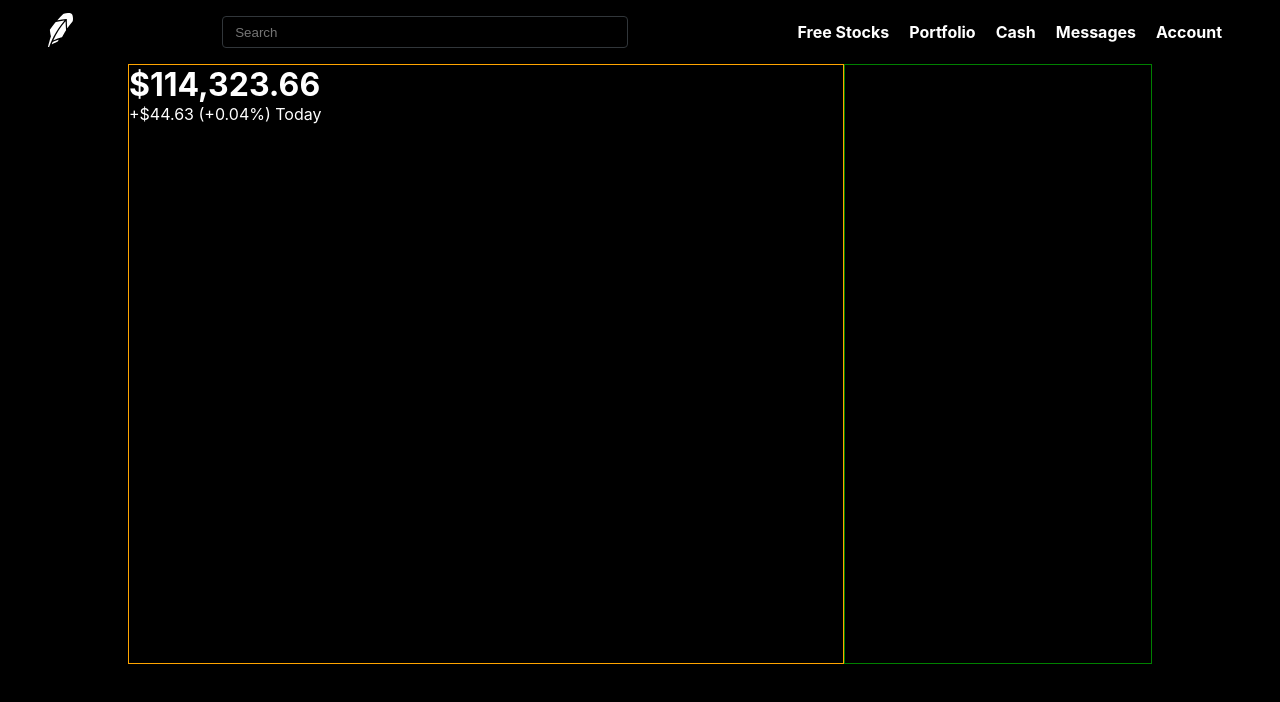
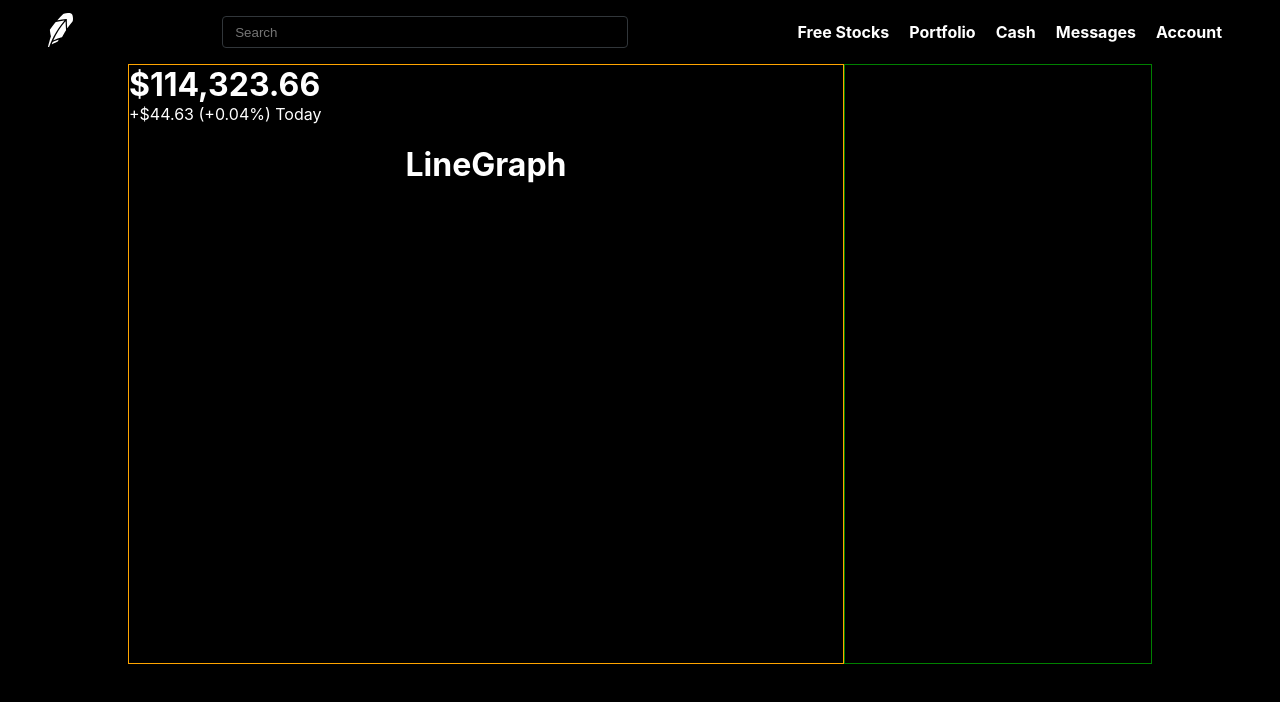
Before and after one commit to Majd-sufian/Robinghood-clone, a React (Create React App) app in the folder robinhood/: page / in a window 1280 px wide. Shown: the top 702 px of the page. Built offline with nearby package versions, Linux system fonts and the light colour scheme.

Commit message:
install chart.js

```diff
--- a/robinhood/package.json
+++ b/robinhood/package.json
@@ -8,7 +8,9 @@
     "@testing-library/jest-dom": "^5.11.4",
     "@testing-library/react": "^11.1.0",
     "@testing-library/user-event": "^12.1.10",
+    "chart.js": "^2.9.4",
     "react": "^17.0.1",
+    "react-chartjs-2": "^2.11.1",
     "react-dom": "^17.0.1",
     "react-scripts": "4.0.1",
     "web-vitals": "^0.2.4"
--- /dev/null
+++ b/robinhood/src/component/LineGraph.js
@@ -0,0 +1,12 @@
+import React from "react";
+import "../style/LineGraph.css";
+
+function LineGraph() {
+  return (
+    <div>
+      <h1>LineGraph</h1>
+    </div>
+  );
+}
+
+export default LineGraph;
--- a/robinhood/src/component/Newsfeed.js
+++ b/robinhood/src/component/Newsfeed.js
@@ -1,5 +1,6 @@
 import React from "react";
 import "../style/Newsfeed.css";
+import LineGraph from "./LineGraph";
 
 function Newsfeed() {
   return (
@@ -9,6 +10,9 @@ function Newsfeed() {
           <div className="newsfeed__portfolio">
             <h1>$114,323.66</h1>
             <p>+$44.63 (+0.04%) Today</p>
+          </div>
+          <div className="newsfeed__chart">
+            <LineGraph />
           </div>
         </div>
       </div>
@@ -21,4 +25,5 @@ export default Newsfeed;
 // Newsfeed;
 // Newsfeed__container;
 // newsfeed__charSection;
-// newsfeed__portfolio;
+//  - newsfeed__portfolio;
+//  - newsfeed__chart
```
Also changed, not shown: robinhood/src/style/LineGraph.css (added), 2 other files (tests, documents, lock files or other folders).
